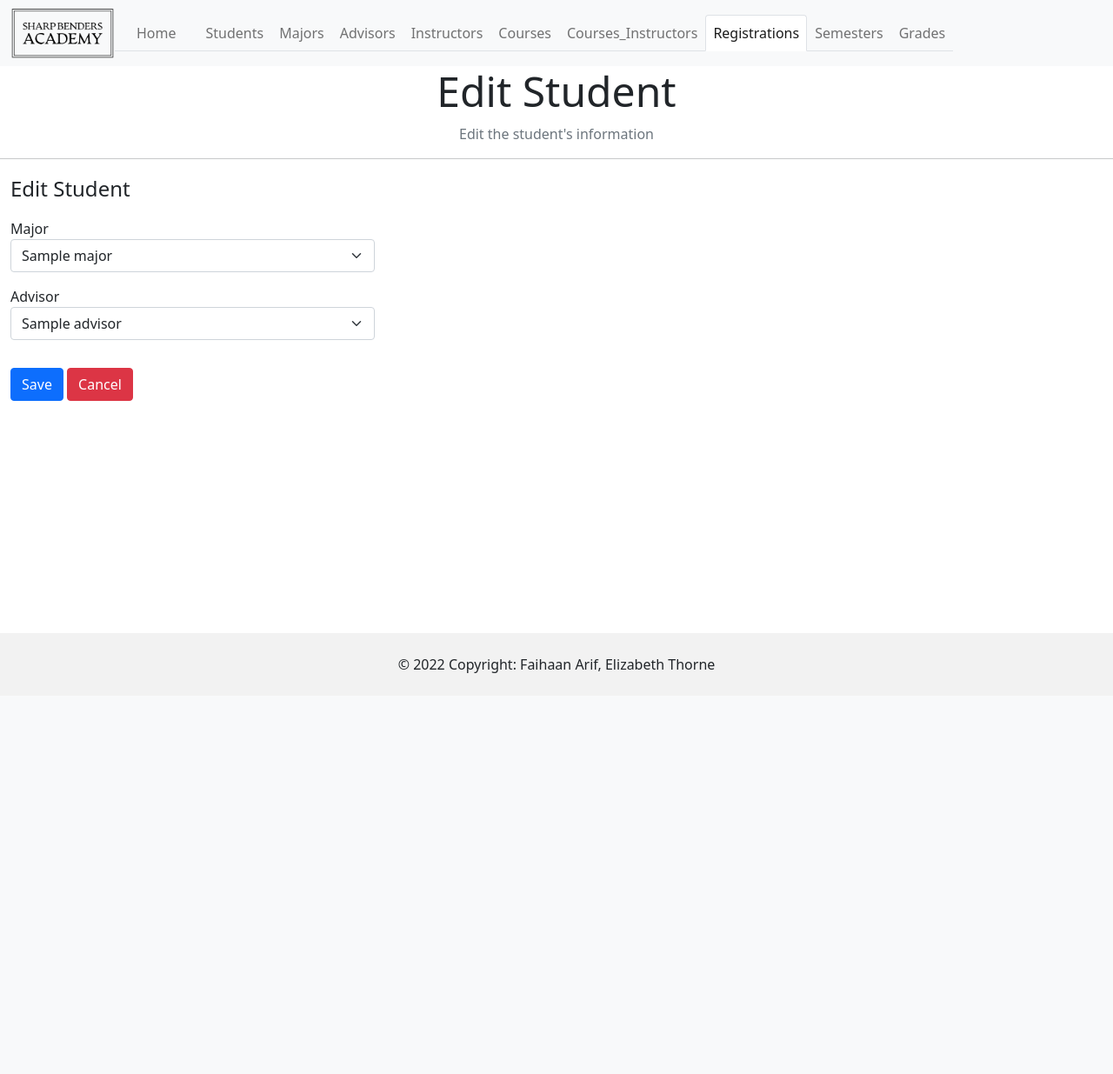
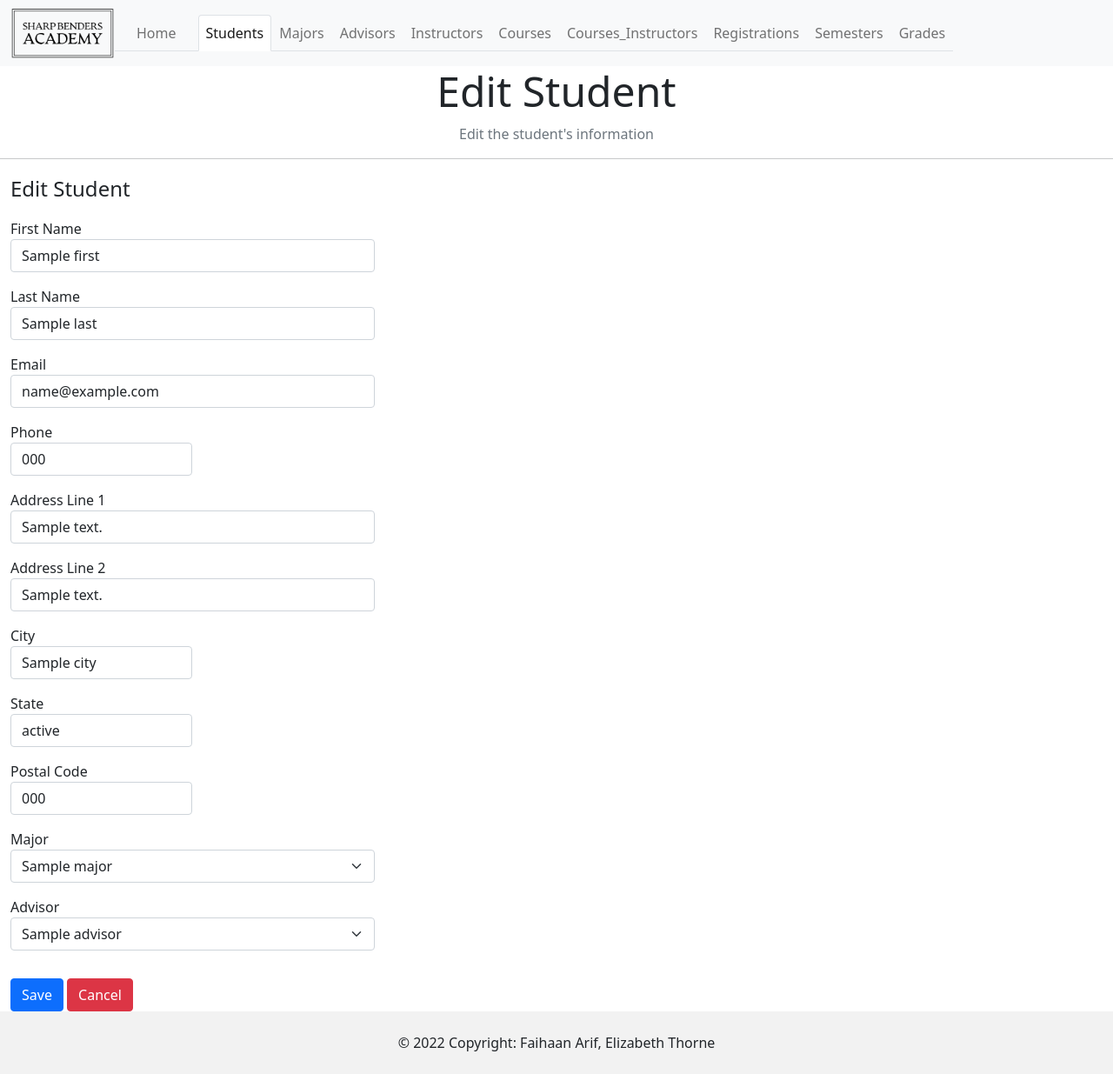
Before and after one commit to Sharp-Benders-Academy/Sharp-Benders-Academy, a Flask app: template templates/students_edit.j2 in a window 1280 px wide. Shown: the whole page at 87% size. Before the commit the page ends 774 px from the top, so only its background shows below. Run offline with Flask 2, Linux system fonts and the light colour scheme; the template is opened without the code that fills it: most values are stand-ins (such as "Sample title", 1, 10 or a date in 2020); some libraries are stand-ins or nearby versions.

Commit message:
add in input values for edit_student page

```diff
--- a/templates/students_edit.j2
+++ b/templates/students_edit.j2
@@ -5,13 +5,13 @@
 {% block navlinks %}
 <div class="navbar-nav nav-tabs">
     <a class="nav-link mx-3" aria-current="page" href="/">Home</a>
-    <a class="nav-link" aria-current="page" href="/students">Students</a>
+    <a class="nav-link active" aria-current="page" href="/students">Students</a>
     <a class="nav-link" href="/majors">Majors</a>
     <a class="nav-link" href="/advisors">Advisors</a>
     <a class="nav-link" href="/instructors">Instructors</a>
     <a class="nav-link" href="/courses">Courses</a>
     <a class="nav-link" href="/courses_instructors">Courses_Instructors</a>
-    <a class="nav-link active" href="/registrations">Registrations</a>
+    <a class="nav-link" href="/registrations">Registrations</a>
     <a class="nav-link" href="/semesters">Semesters</a>
     <a class="nav-link" href="/grades">Grades</a>
 </div>
@@ -35,6 +35,89 @@
                     <!-- Edit_Student -->
                     <legend>Edit Student</legend>
 
+
+                    <!-- Text input-->
+                    <div class="form-group py-2">
+                        <label class="col-md-4 control-label" for="fname">First Name</label>
+                        <div class="col-md-4">
+                            <input id="fname" name="fname" type="text" value="{{data[0].First}}" class="form-control input-md" required="">
+
+                        </div>
+                    </div>
+
+                    <!-- Text input-->
+                    <div class="form-group py-2">
+                        <label class="col-md-4 control-label" for="lname">Last Name</label>
+                        <div class="col-md-4">
+                            <input id="lname" name="lname" type="text" value="{{data[0].Last}}" class="form-control input-md" required="">
+
+                        </div>
+                    </div>
+
+                    <!-- Text input-->
+                    <div class="form-group py-2">
+                        <label class="col-md-4 control-label" for="email">Email</label>
+                        <div class="col-md-4">
+                            <input id="email" name="email" type="email" value="{{data[0].Email}}" class="form-control input-md" required="">
+
+                        </div>
+                    </div>
+
+                    <!-- Text input-->
+                    <div class="form-group py-2">
+                        <label class="col-md-4 control-label" for="phone">Phone</label>
+                        <div class="col-md-2">
+                            <input id="phone" name="phone" type="tel" pattern="[0-9]{3}-[0-9]{3}-[0-9]{4}"
+                                value="{{data[0].Phone}}" class="form-control input-md" required="">
+
+                        </div>
+                    </div>
+
+                    <!-- Text input-->
+                    <div class="form-group py-2">
+                        <label class="col-md-4 control-label" for="aline1">Address Line 1</label>
+                        <div class="col-md-4">
+                            <input id="aline1" name="aline1" type="text" value="{{data[0]["Address Line 1"]}}" class="form-control input-md"
+                                required="">
+
+                        </div>
+                    </div>
+
+                    <!-- Text input-->
+                    <div class="form-group py-2">
+                        <label class="col-md-4 control-label" for="aline2">Address Line 2</label>
+                        <div class="col-md-4">
+                            <input id="aline2" name="aline2" type="text" value="{{data[0]["Address Line 2"]}}" class="form-control input-md">
+
+                        </div>
+                    </div>
+
+                    <!-- Text input-->
+                    <div class="form-group py-2">
+                        <label class="col-md-4 control-label" for="city">City</label>
+                        <div class="col-md-2">
+                            <input id="city" name="city" type="text" value="{{data[0].City}}" class="form-control input-md">
+
+                        </div>
+                    </div>
+
+                    <!-- Text input-->
+                    <div class="form-group py-2">
+                        <label class="col-md-4 control-label" for="state">State</label>
+                        <div class="col-md-2">
+                            <input id="state" name="state" type="text" value="{{data[0].State}}" class="form-control input-md">
+
+                        </div>
+                    </div>
+
+                    <!-- Text input-->
+                    <div class="form-group py-2">
+                        <label class="col-md-4 control-label" for="postal">Postal Code</label>
+                        <div class="col-md-2">
+                            <input id="postal" name="postal" type="text" value="{{data[0]["Postal Code"]}}" pattern="[0-9]{5}" class="form-control input-md">
+
+                        </div>
+                    </div>
 
                     <!-- Select Basic -->
                     <div class="form-group py-2">
```
